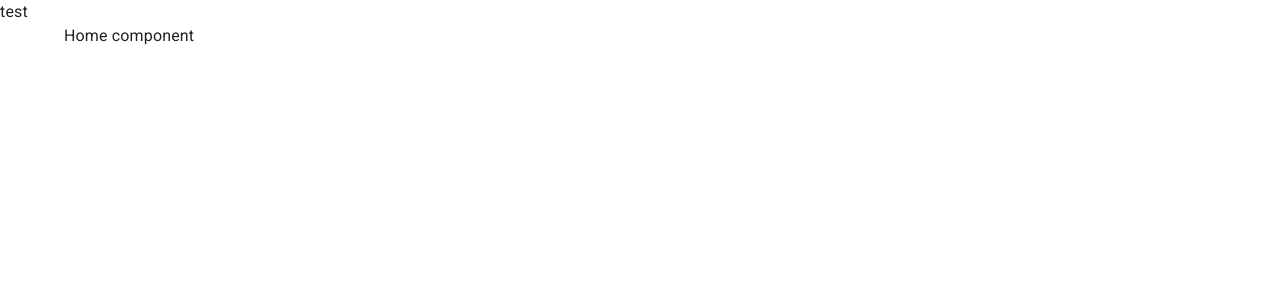
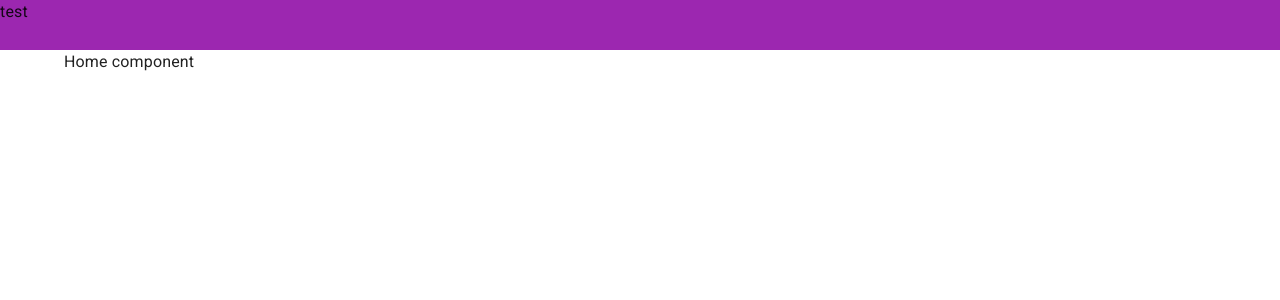
Before and after one commit to sarzal666/realTalk, a React (Create React App) app in the folder Client/realtalk-client/: page / in a window 1280 px wide. Shown: the top 300 px of the page. Built offline with nearby package versions, Linux system fonts and the light colour scheme.

Commit message:
working on styles

```diff
--- a/Client/realtalk-client/src/components/Pages/Home.js
+++ b/Client/realtalk-client/src/components/Pages/Home.js
@@ -10,9 +10,9 @@ export default function Home() {
             display: 'flex',
             flexDirection: 'column'
         }}>
-            <Box xs={{
-                backgroundColor: purple["500"],
-                height: 50
+            <Box sx={{
+                backgroundColor: purple[500],
+                height: 50,
             }}>
                 test
             </Box>
```
